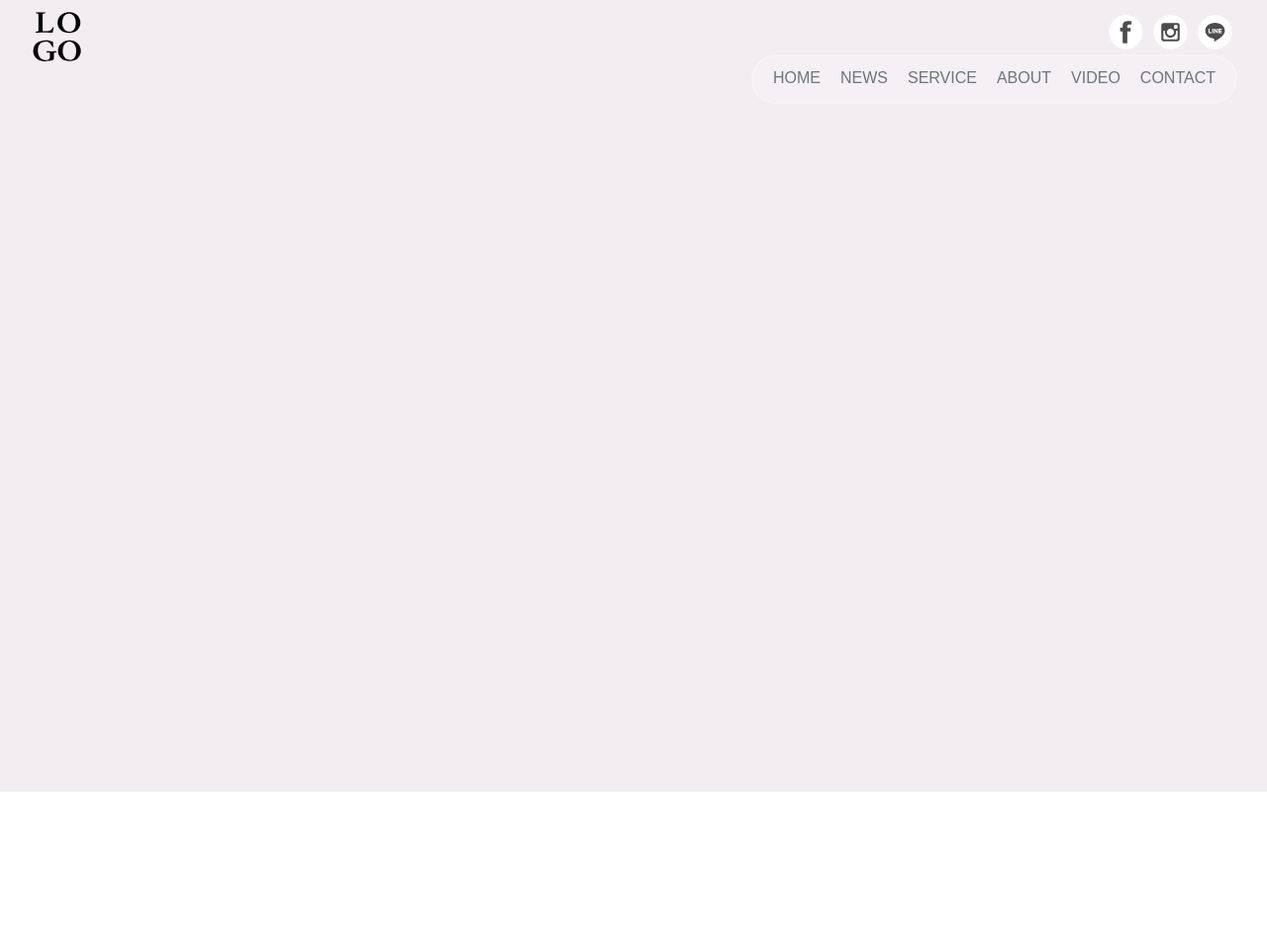
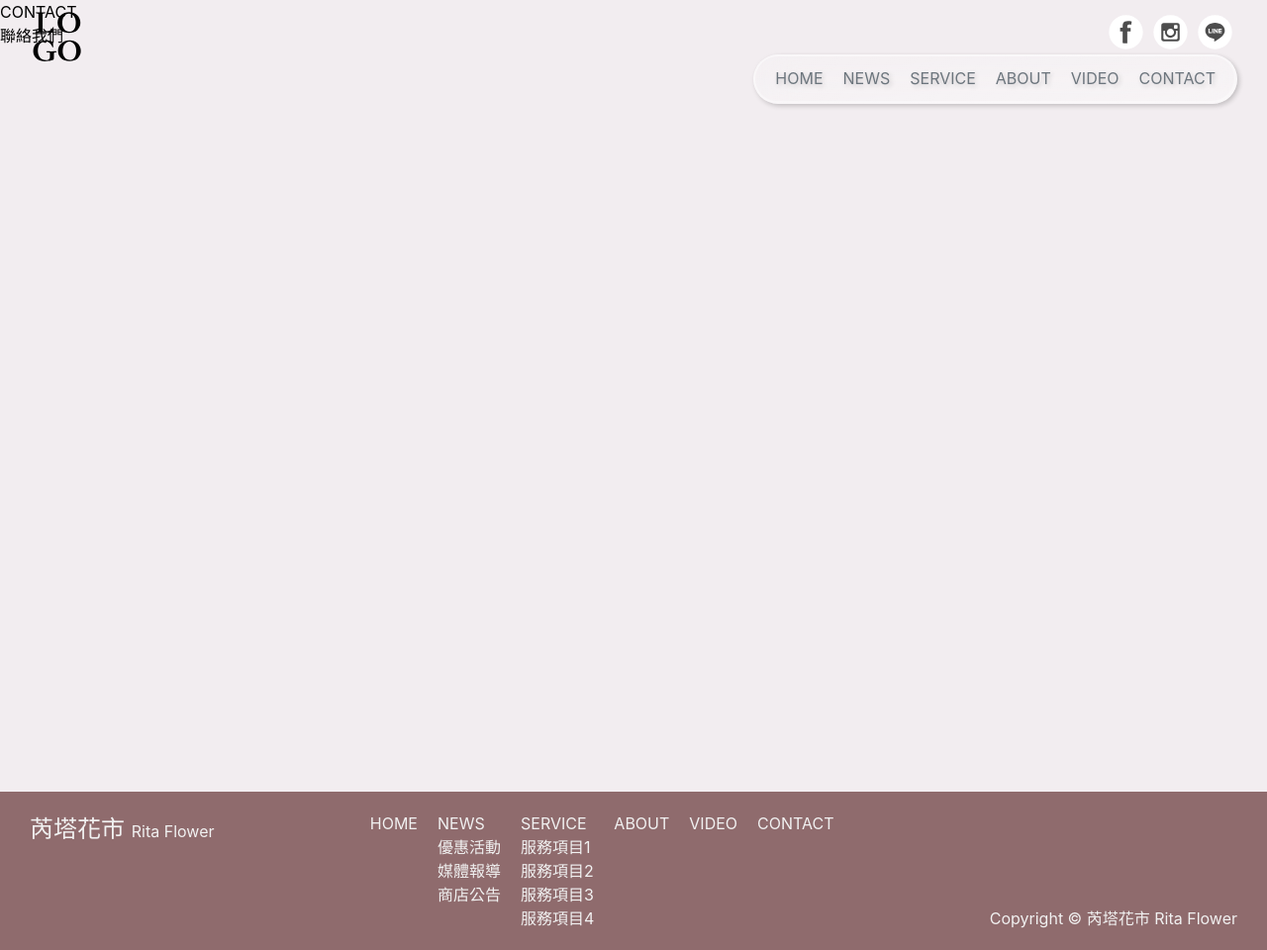
Before and after one commit to kuanhsuehlo/web, a plain HTML site: page contact.html in a window 1280 px wide. Shown: the whole page at 99% size. Before the commit the page ends 800 px from the top, so only its background shows below. Drawn offline with Linux system fonts and the light colour scheme.

Commit message:
update-0721

```diff
--- a/contact.html
+++ b/contact.html
@@ -38,10 +38,44 @@
     <!-- 主要內容區 -->
     <main>
         <section id="contact">
+            <header class="title">
+                <h2>CONTACT</h2>
+                <h3>聯絡我們</h3>
+            </header>
 
         </section>
     </main>
     <!-- 頁尾區 -->
-     <footer></footer>
+     <footer>
+        <h2>芮塔花市 <span>Rita Flower</span></h2>
+        <nav>
+            <ul class="sitemap">
+                <li><a href="./index.html">HOME</a></li>
+                <li>
+                    <a href="#">NEWS</a>
+                    <!-- 子選單 -->
+                    <ul>
+                        <li><a href="#">優惠活動</a></li>
+                        <li><a href="#">媒體報導</a></li>
+                        <li><a href="#">商店公告</a></li>
+                    </ul>
+                </li>
+                <li>
+                    <a href="#">SERVICE</a>
+                    <!-- 子選單 -->
+                    <ul>
+                        <li><a href="#">服務項目1</a></li>
+                        <li><a href="#">服務項目2</a></li>
+                        <li><a href="#">服務項目3</a></li>
+                        <li><a href="#">服務項目4</a></li>
+                    </ul>
+                </li>
+                <li><a href="#">ABOUT</a></li>
+                <li><a href="#">VIDEO</a></li>
+                <li><a href="./contact.html">CONTACT</a></li>
+            </ul>
+        </nav>
+        <small>Copyright &copy; 芮塔花市 Rita Flower</small>
+     </footer>
 </body>
 </html>
--- a/css/style.css
+++ b/css/style.css
@@ -90,6 +90,7 @@ audio,
 video {
     margin: 0;
     padding: 0;
+    font-size: 100%;
 }
 
 /* 顏色設定 */
@@ -117,14 +118,19 @@ video {
     --lesser-4: #8F6B6D;
     /* 透明 */
     --alpha-w-20: rgba(255, 255, 255, 0.2);
+    --alpha-w-40: rgba(255, 255, 255, 0.4);
+
+    --alpha-b-20: rgba(0, 0, 0, 0.2);
     /* 尺寸 */
     --ex: 9999;
 }
 
 /* 重置字體 */
 body {
-    font-family: sans-serif;
-    font-size: 100%;
+    /* 需要""的字體名稱: 二個英文單字含空格、中文字體名稱
+    不需要""的字體名稱有:一個單字、有-隔開 */
+    font-family: /*英文*/ -apple-system, BlinkMacSystemFont, "Segoe UI", Roboto, Ubuntu, "Helvetica Neue", Helvetica, Arial,
+                /*中文*/ "蘋方-繁", "PingFang TC", "黑體-繁", "Heiti TC", "微軟正黑體", "Microsoft JhengHei", "Noto Sans TC", sans-serif;;
     line-height: 1.5;
 }
 
@@ -155,6 +161,9 @@ a {
     display: block;
     color: var(--neutral-600);
     text-decoration: none;
+    /* 元素本身，建議不要設在偽類別上 */
+    /* 設定在偽類別上滑鼠未停留時，效果不會運行 */
+    transition: 0.4s;
 }
 
 /* 首頁區 */
@@ -203,8 +212,19 @@ div.logo {
     padding: 0 10px;
     border-radius: 999px;
     /* 玻璃擬態 */
-    background-color: var(--alpha-w-20);
-    border: 2px solid var(--alpha-w-20);
+    /* background-color: var(--alpha-w-20); */
+    background-image: linear-gradient(to bottom right,rgba(255,255,255,0.2),
+                                                      rgba(255,255,255,0.4));
+    border: 2px solid var(--alpha-w-40);
+    backdrop-filter: blur(20px);
+        /* 容器陰影，只針對元素本身，子元素不會套用 */
+    box-shadow: 2px 2px 5px var(--alpha-b-20),
+    inset -1px -1px 1px var(--alpha-w-40);
+    /* 濾鏡的陰影是包含子元素都套用(所有的孩子都有陰影) */
+    /* filter: drop-shadow(2px 4px 3px rgba(0, 0, 0, 0.2)); */
+
+    /* 文字陰影，只針對文字元素，包含子元素 */
+    text-shadow: 2px 2px 5px rgba(0, 0, 0, 0.2);
 }
 
 
@@ -223,5 +243,46 @@ div.logo {
 /* 聯絡我們 */
 #contact {
     height: 100vh;
+    /* 背景影像預設排序高於背景顏色 */
+    /* background-image: url(../images/banner_1.jpg); */
     background-color: var(--bg-1);
 }
+/* 共用區 */
+/* 區塊標題 */
+
+
+
+
+
+/* 頁尾區 */
+footer {
+    display: flex;
+    justify-content: space-between;
+    padding: 20px 30px;
+    background-color: var(--lesser-4);
+    color: var(--light);
+}
+
+footer h2 {
+    font-size: 1.5rem;
+}
+
+footer h2 span {
+    font-size: 1rem;
+}
+
+footer a {
+    color: var(--light);
+}
+
+footer .sitemap {
+    display: flex;
+}
+/* [>]為指定第一層，只會套用在第一層 */
+footer .sitemap>li {
+    margin: 0 10px;
+}
+
+footer small {
+    align-self: flex-end;
+}
```
